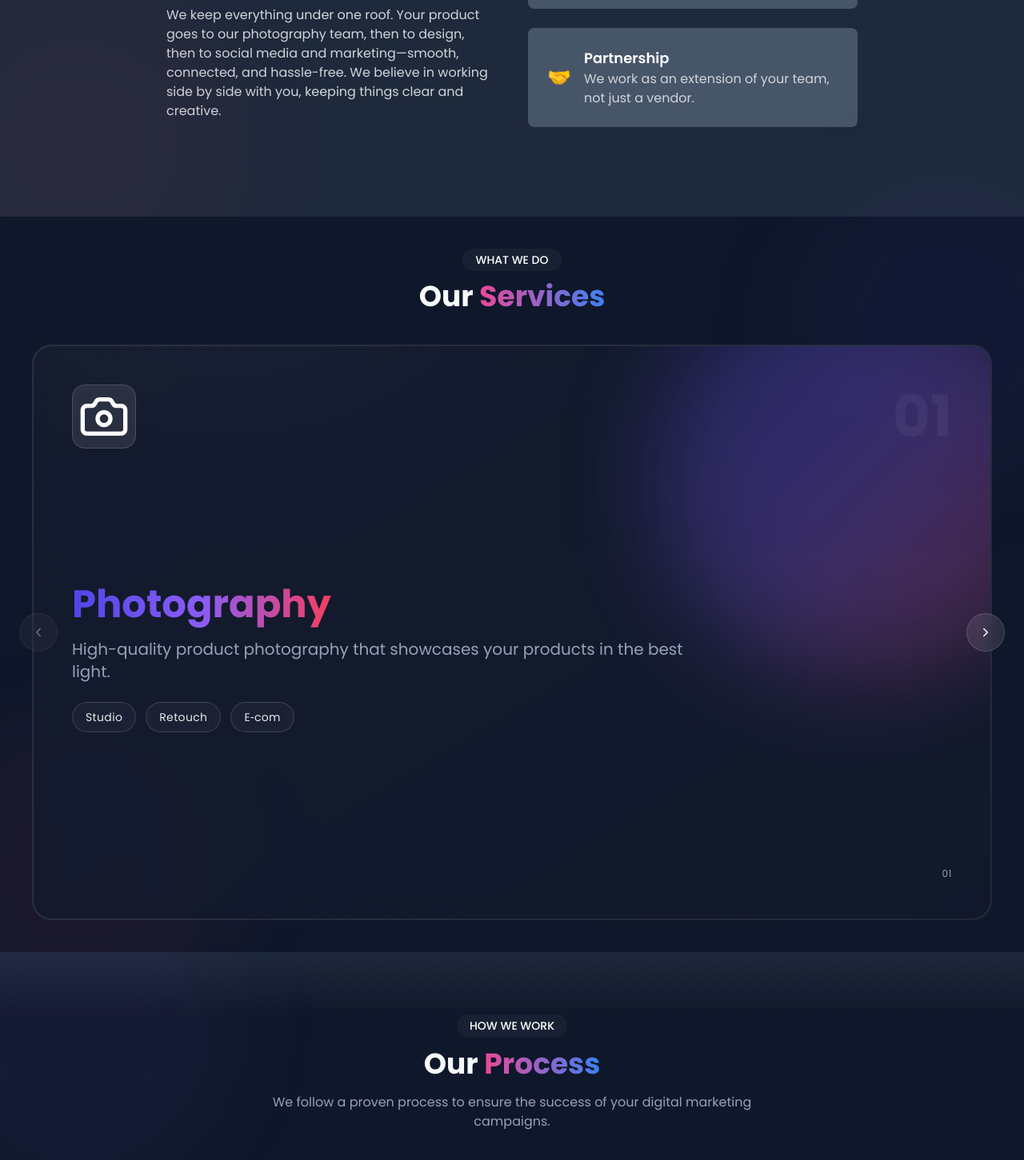
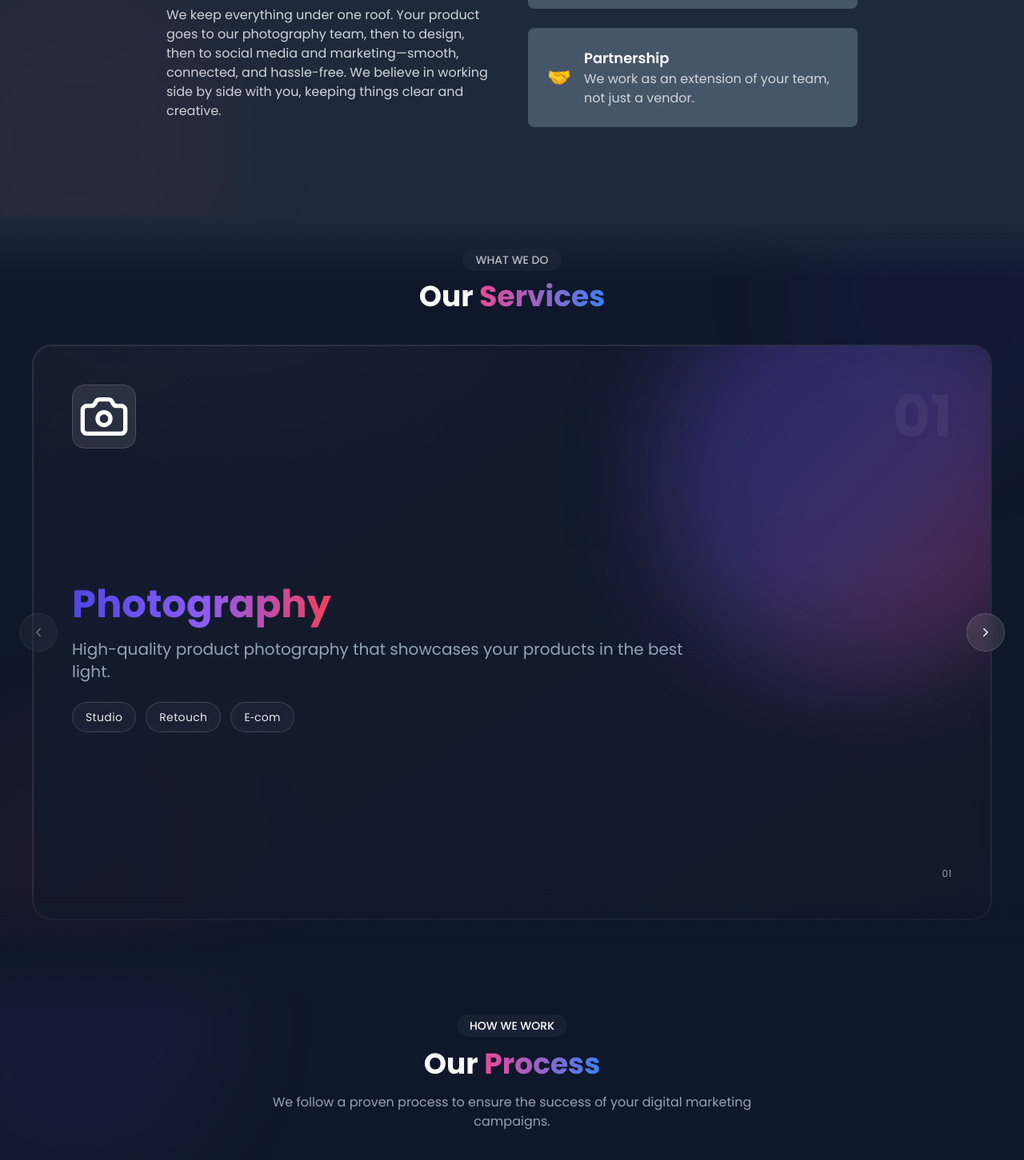
Before and after one commit to iNoumanMalik/zmung, a React (Vite) app: page / in a window 1280 px wide. Shown: the part 1302-2753 px from the top of the page at 80% size. Built offline with nearby package versions, Linux system fonts and the light colour scheme.

Commit message:
Added blurred transition on service section

```diff
--- a/src/pages/Home.jsx
+++ b/src/pages/Home.jsx
@@ -413,7 +413,11 @@ const Home = () => {
       </section>
 
       {/* Services Section - Arrow + Swipe slider */}
-      <section id="services" ref={hSectionRef} className="relative">
+      <section id="services" ref={hSectionRef} className="relative overflow-hidden bg-background">
+        {/* Blur transitions */}
+        <div className="absolute top-0 left-0 w-full h-20 bg-gradient-to-b from-surface to-transparent z-10"></div>
+        <div className="absolute bottom-0 left-0 w-full h-20 bg-gradient-to-t from-background to-transparent z-10"></div>
+
         {/* Decorative */}
         <div className="absolute -top-24 -right-24 w-96 h-96 bg-indigo-600/5 rounded-full blur-3xl"></div>
         <div className="absolute -bottom-24 -left-24 w-96 h-96 bg-rose-500/5 rounded-full blur-3xl"></div>
@@ -626,7 +630,7 @@ const Home = () => {
       {/* Process Section */}
       <section className="py-20 px-4 bg-background relative overflow-hidden" id="process">
         {/* Decorative elements */}
-        <div className="absolute top-0 left-0 w-full h-20 bg-gradient-to-b from-surface to-transparent"></div>
+        <div className="absolute top-0 left-0 w-full h-20 bg-gradient-to-b from-background to-transparent z-10"></div>
         <div className="absolute -top-24 -left-24 w-96 h-96 bg-purple-600/5 rounded-full blur-3xl"></div>
         <div className="absolute -bottom-24 -right-24 w-96 h-96 bg-amber-500/5 rounded-full blur-3xl"></div>
 
```
